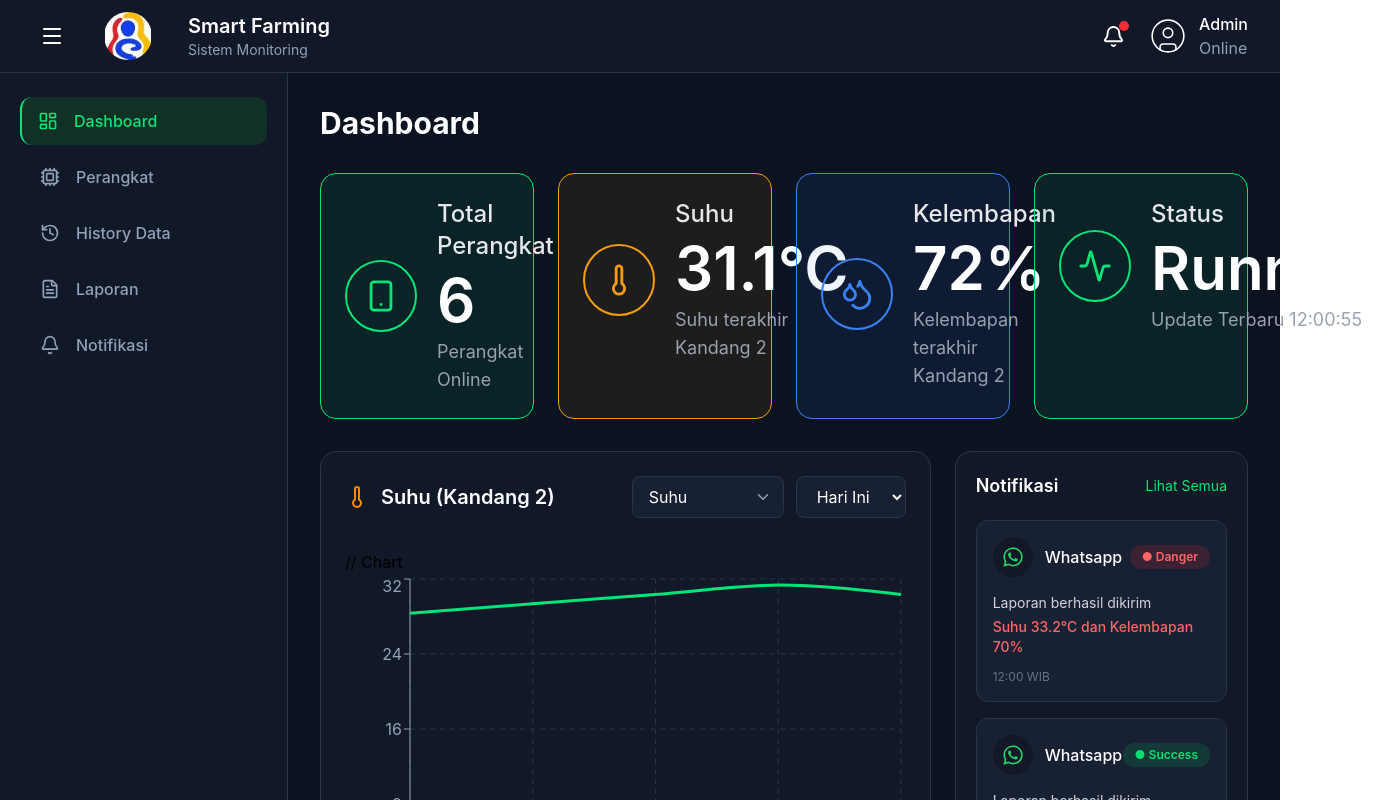
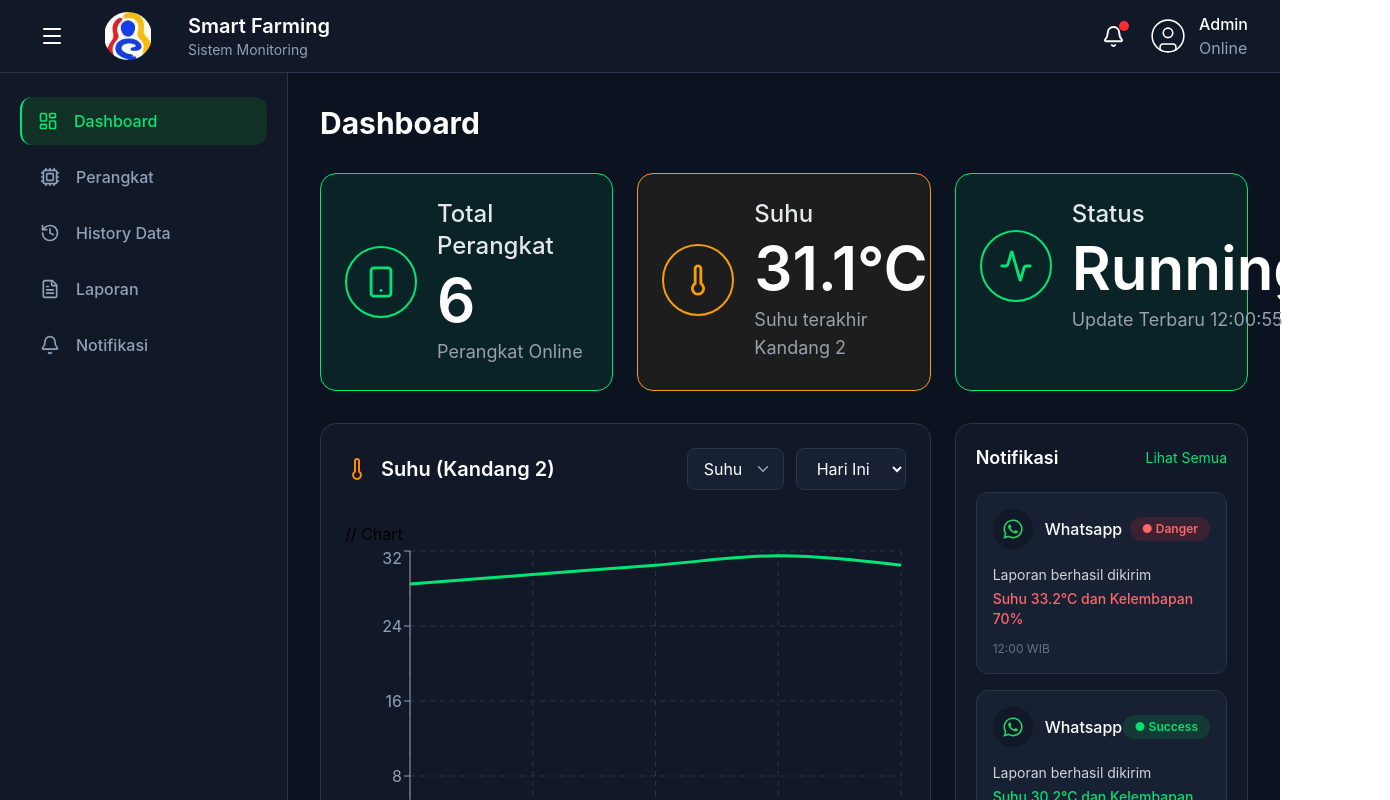
Before and after one commit to agungbgkt/Dashboard-Monitoring-Smart-Farming, a React (Vite) app in the folder client/: page / in a window 1280 px wide. Shown: the top 800 px of the page, 1390 px wide, since content can reach past the window. Built offline with nearby package versions, Linux system fonts and the light colour scheme.

Commit message:
Perbaikan Logika & Hapus Card Kelembapan

```diff
--- a/client/src/components/Charts/MonitoringCharts.jsx
+++ b/client/src/components/Charts/MonitoringCharts.jsx
@@ -70,7 +70,6 @@ export default function MonitoringCards({cage}){
                             className="appearance-none bg-[#172133] border border-[#293548] rounded-lg px-4 py-2 pr-10 text-white cursor-pointer outline-none"
                         >
                             <option value="temperature">Suhu</option>
-                            <option value="humidity">Kelembapan</option>
                         </select>
                         <ChevronDown size={18} className="absolute right-3 top-3 text-gray-400"/>
                     </div>
--- a/client/src/pages/Dashboard.jsx
+++ b/client/src/pages/Dashboard.jsx
@@ -59,7 +59,7 @@ export default function Dashboard(){
     return(
         <div className="space-y-8">
             <h1 className="text-3xl font-bold text-white">Dashboard</h1>
-            <div className="grid grid-cols-4 gap-6 cursor-pointer">
+            <div className="grid grid-cols-3 gap-6 cursor-pointer">
                 <StatsCard
                     title="Total Perangkat"
                     value="6"
@@ -77,15 +77,6 @@ export default function Dashboard(){
                     backgroundColor="rgba(245,158,11,0.08)"
                     iconColor="#F59E0B"
                     icon={<Thermometer size={34}/>}
-                />
-                <StatsCard
-                    title="Kelembapan"
-                    value={`${cage.kelembapan}`}
-                    subtitle={`Kelembapan terakhir ${cage.name}`}
-                    borderColor="#3B82F6"
-                    backgroundColor="rgba(59,130,246,0.08)"
-                    iconColor="#3B82F6"
-                    icon={<Droplets size={34}/>}
                 />
                 <StatsCard
                     title="Status"
```
